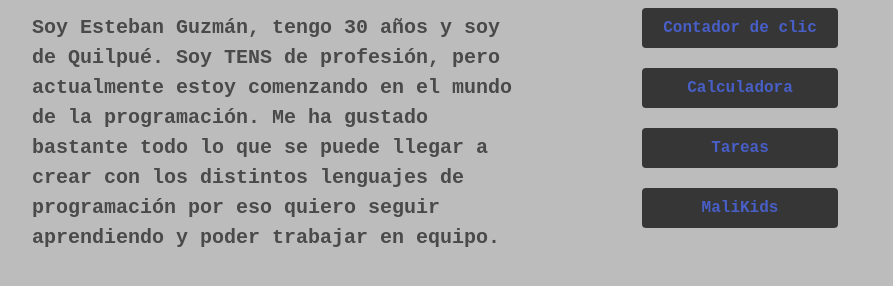
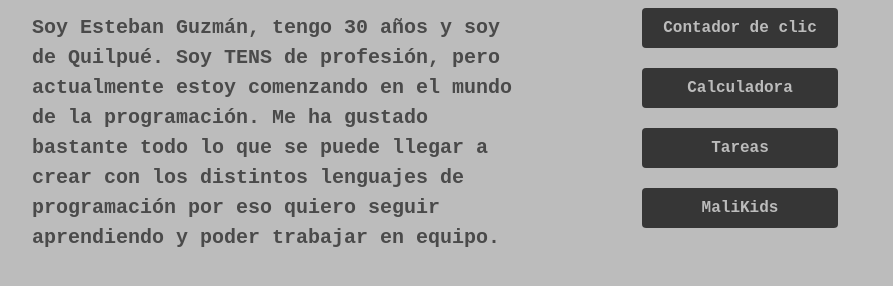
Before and after one commit to eguzmano/portafolio, a plain HTML site: page index.html in a window 1280 px wide. Shown: the part 282-568 px from the top of the page, without its empty margins (200-1093 px from the left). Drawn offline with nearby package versions, Linux system fonts and the light colour scheme; files whose address does not match are found by name.

Commit message:
cambio color enlaces

```diff
--- a/index.html
+++ b/index.html
@@ -32,16 +32,16 @@
           </h2>
           <div class="enlaces-proyectos">
             <button class="button is-dark">
-              <a href="https://app-contador.surge.sh/" target="blank">Contador de clic</a>
+              <a class="enlace" href="https://app-contador.surge.sh/" target="blank">Contador de clic</a>
             </button>
             <button class="button is-dark">
-              <a href="https://app-calculadora.surge.sh/" target="blank">Calculadora</a>
+              <a class="enlace" href="https://app-calculadora.surge.sh/" target="blank">Calculadora</a>
             </button>
             <button class="button is-dark">
-              <a href="https://app-tareas.surge.sh/" target="blank">Tareas</a>
+              <a class="enlace" href="https://app-tareas.surge.sh/" target="blank">Tareas</a>
             </button>
             <button class="button is-dark">
-              <a href="https://www.malikids.cl" target="blank">MaliKids</a>
+              <a class="enlace" href="https://www.malikids.cl" target="blank">MaliKids</a>
             </button>
           </div>
         </span>
--- a/style.css
+++ b/style.css
@@ -102,3 +102,11 @@ h2 {
     transform: translateY(4px) translateX(4px);
     box-shadow: #6d9a9a 0px 0px 0px;
 }
+
+.enlace {
+    color:  rgb(188, 188, 188);
+}
+
+.enlace:hover {
+    color:   rgb(188, 188, 188);
+}
```
